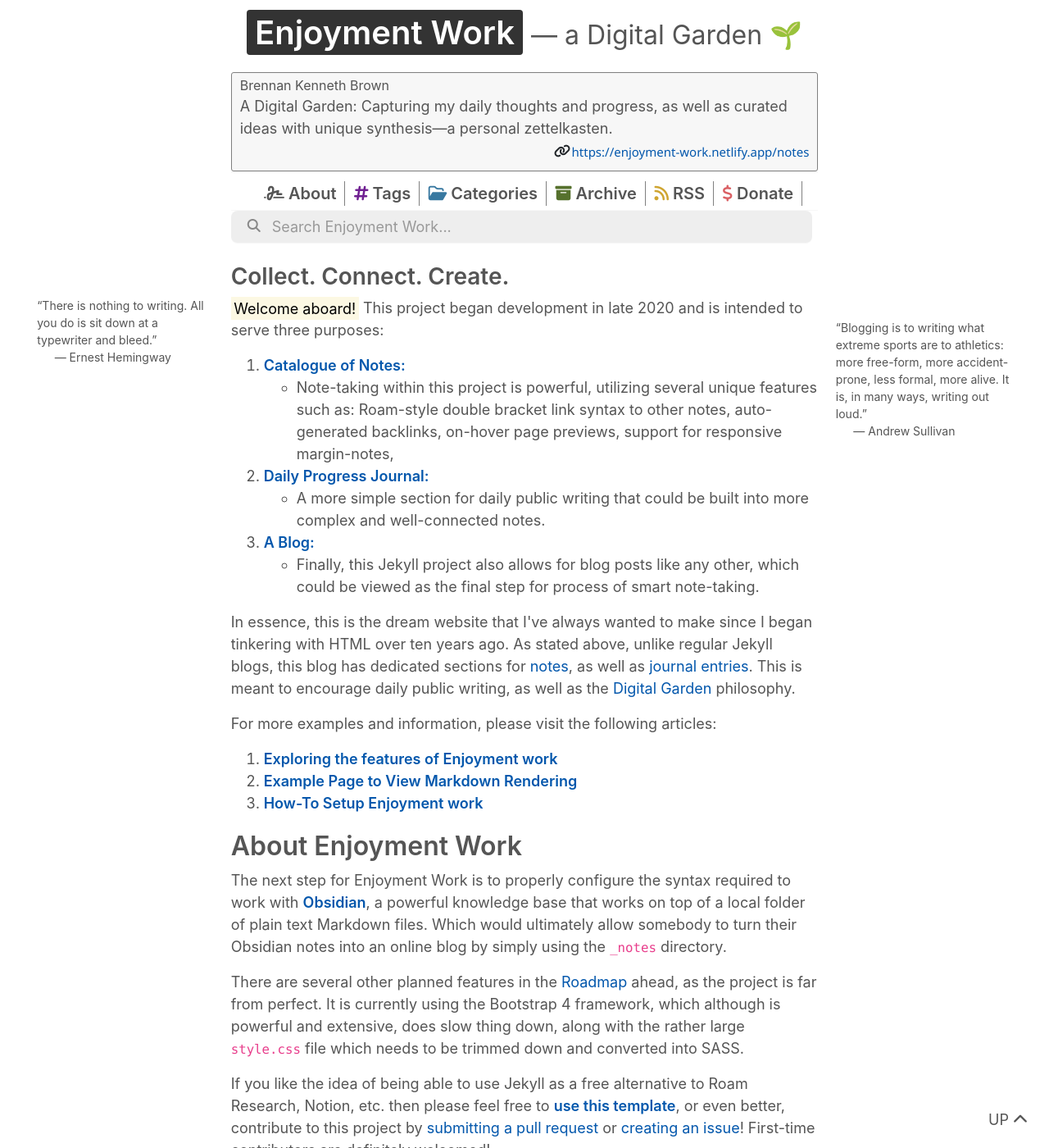
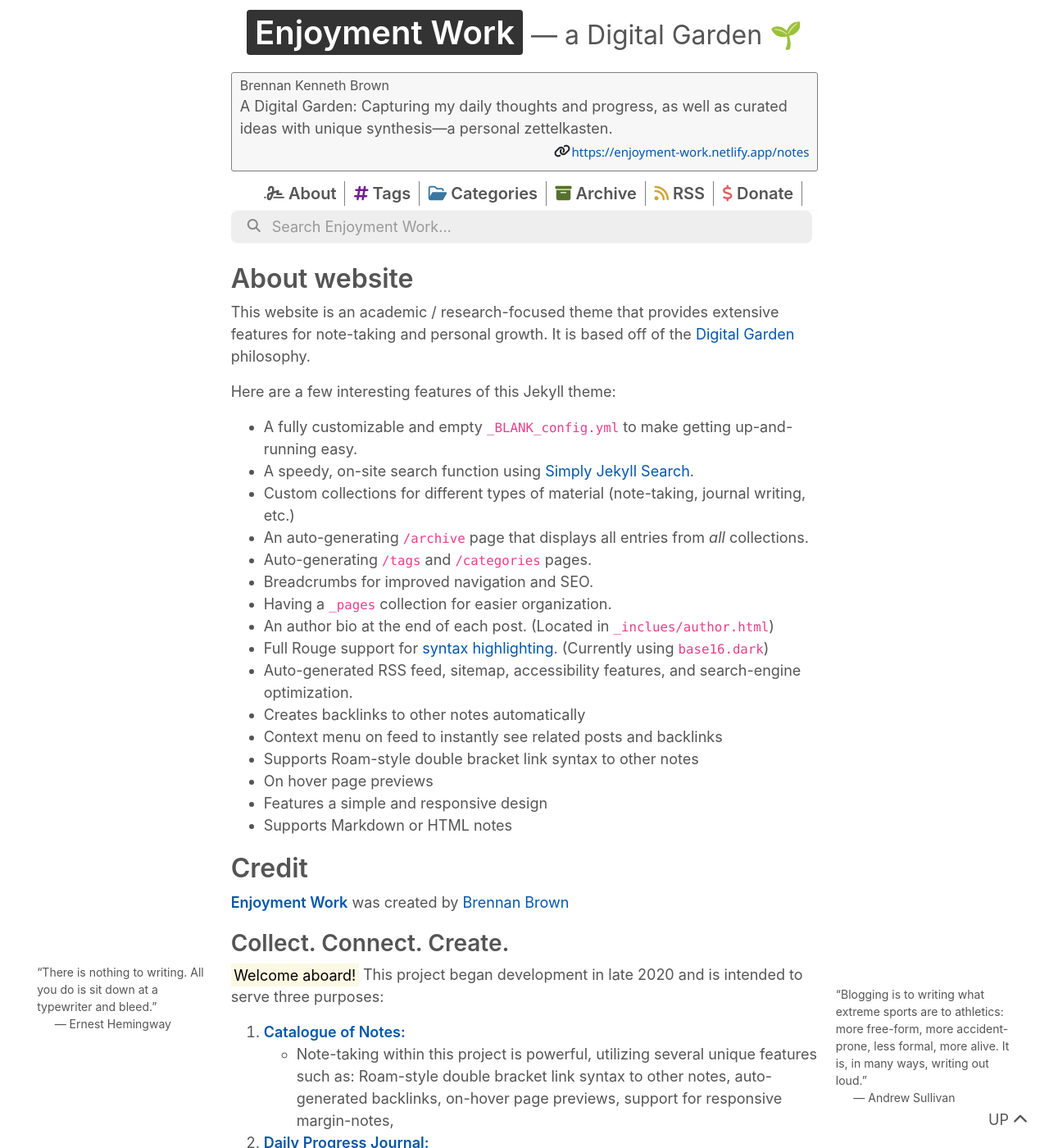
Before and after one commit to nguyen-truongan/nguyen-truongan.github.io, a Jekyll site: the page built from index.md, in a window 1280 px wide and 1400 px high. Shown: the whole window at 82% size. Built offline with Jekyll 4.4.1, drawn with Linux system fonts in a browser that asks for light colours; nearby versions of some CDN libraries.

Commit message:
update main

```diff
--- a/index.md
+++ b/index.md
@@ -2,6 +2,36 @@
 layout: page
 permalink: /
 ---
+
+
+## About website
+
+This website is an academic / research-focused theme that provides extensive features for note-taking and personal growth. It is based off of the [Digital Garden](https://github.com/MaggieAppleton/digital-gardeners) philosophy.
+
+Here are a few interesting features of this Jekyll theme:
+
+- A fully customizable and empty `_BLANK_config.yml` to make getting up-and-running easy.
+- A speedy, on-site search function using [Simply Jekyll Search](https://github.com/christian-fei/Simple-Jekyll-Search).
+- Custom collections for different types of material (note-taking, journal writing, etc.)
+- An auto-generating `/archive` page that displays all entries from _all_ collections.
+- Auto-generating `/tags` and `/categories` pages.
+- Breadcrumbs for improved navigation and SEO.
+- Having a `_pages` collection for easier organization.
+- An author bio at the end of each post. (Located in `_inclues/author.html`)
+- Full Rouge support for [syntax highlighting](https://spsarolkar.github.io/rouge-theme-preview/). (Currently using `base16.dark`)
+- Auto-generated RSS feed, sitemap, accessibility features, and search-engine optimization.
+- Creates backlinks to other notes automatically
+- Context menu on feed to instantly see related posts and backlinks
+- Supports Roam-style double bracket link syntax to other notes
+- On hover page previews
+- Features a simple and responsive design
+- Supports Markdown or HTML notes
+
+## Credit
+
+[**Enjoyment Work**](https://github.com/brennanbrown/enjoyment-work) was created by [Brennan Brown](https://github.com/brennanbrown)
+
+
 
 ### Collect. Connect. Create.
 
```
